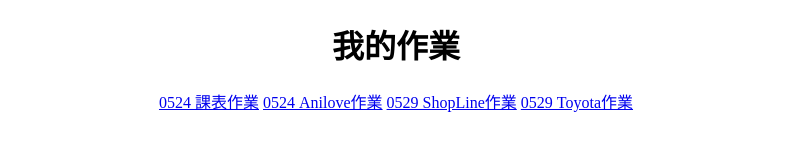
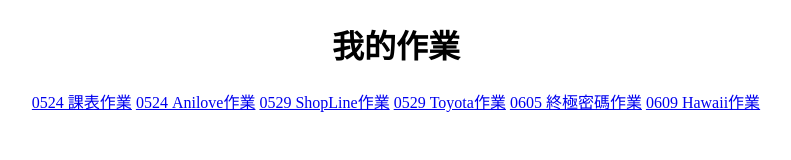
Before and after one commit to evolution862/evolution862.github.io, a plain HTML site: page index.html in a window 1280 px wide. Shown: the whole page, without its empty margins (244-1035 px from the left). Drawn offline with Linux system fonts and the light colour scheme.

Commit message:
變更index

```diff
--- a/index.html
+++ b/index.html
@@ -18,6 +18,8 @@
     <a href="./0524 homework/anilove.html">0524 Anilove作業</a>
     <a href="./0529 homework/shopline.html">0529 ShopLine作業</a>
     <a href="./0605 homework/toyota.html">0529 Toyota作業</a>
+    <a href="./0605 homework/number.html">0605 終極密碼作業</a>
+    <a href="./0609 homework/hawaii.html">0609 Hawaii作業</a>
 </body>
 
 </html>
```
